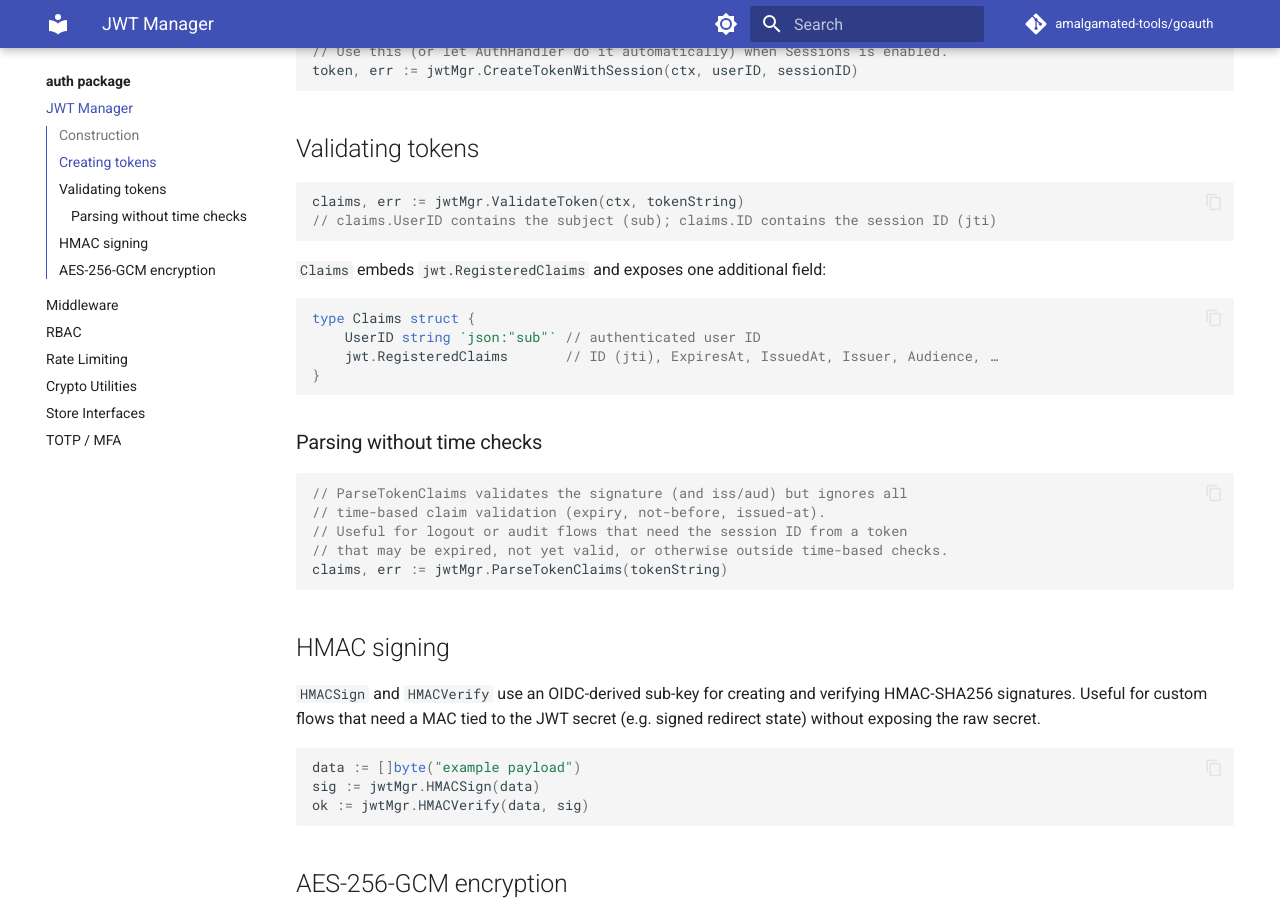
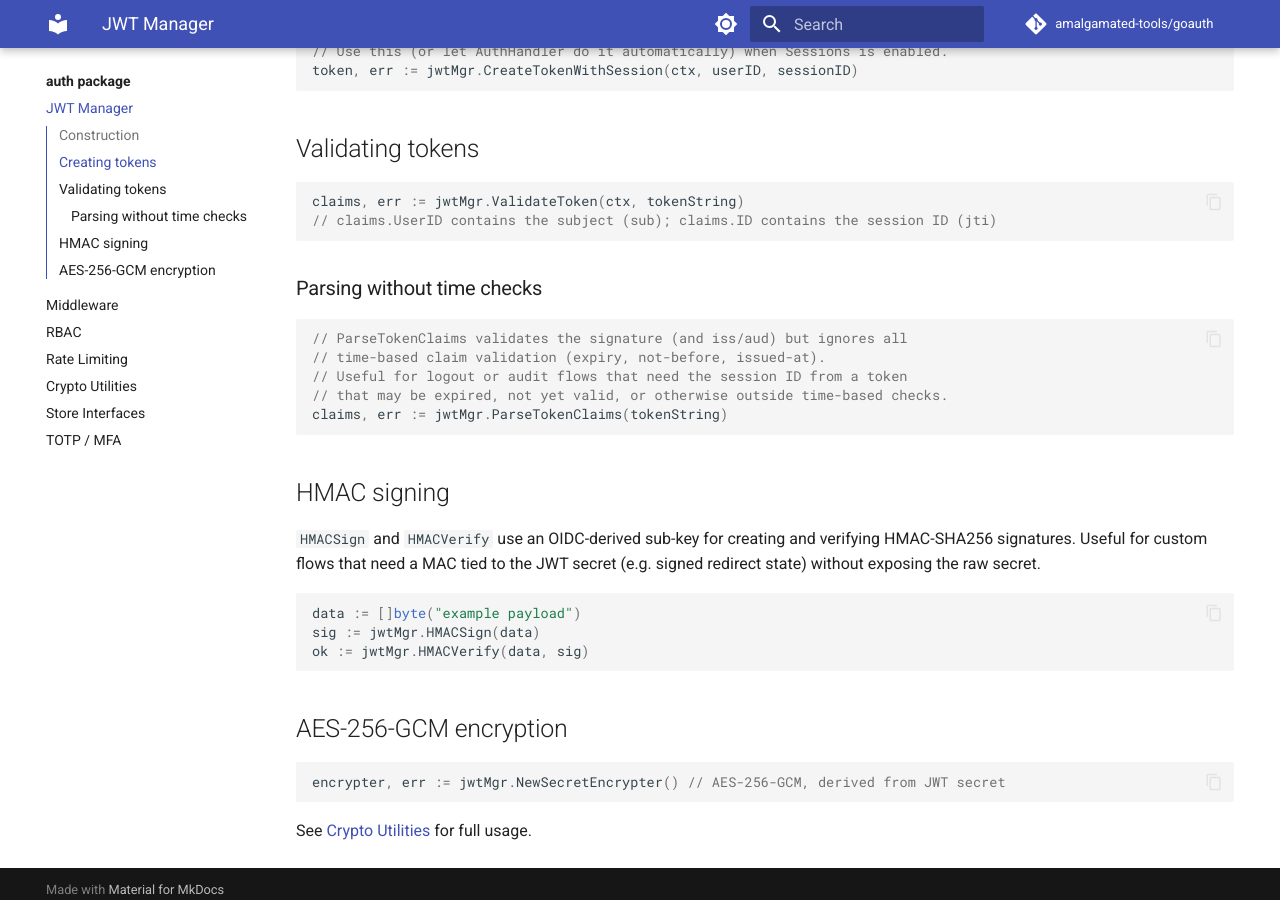
Before and after one commit to amalgamated-tools/goauth, an MkDocs documentation site: the page built from docs/auth/jwt.md, in a window 1280 px wide and 900 px high, scrolled down 625 px. Built offline with MkDocs 1.6.1 and Material for MkDocs 9.7.7, drawn with Linux system fonts in a browser that asks for light colours; comment, search, counter and statistics services are not loaded.

Commit message:
docs: remove duplicate definitions in jwt and middleware docs (#177)
- docs/auth/jwt.md: remove duplicated Claims struct definition that
  appeared both before and after the ValidateToken example
- docs/auth/middleware.md: remove duplicated AdminChecker interface
  definition and redundant description paragraph; incorporate the
  RBAC cross-reference link into the first usage paragraph

Co-authored-by: github-actions[bot] <41898282+github-actions[bot]@users.noreply.github.com>
Co-authored-by: Copilot <223556219+Copilot@users.noreply.github.com>
Co-authored-by: Patrick Veverka <veverkap@users.noreply.github.com>

````diff
--- a/docs/auth/jwt.md
+++ b/docs/auth/jwt.md
@@ -30,15 +30,6 @@ claims, err := jwtMgr.ValidateToken(ctx, tokenString)
 // claims.UserID contains the subject (sub); claims.ID contains the session ID (jti)
 ```
 
-`Claims` embeds `jwt.RegisteredClaims` and exposes one additional field:
-
-```go
-type Claims struct {
-    UserID string `json:"sub"` // authenticated user ID
-    jwt.RegisteredClaims       // ID (jti), ExpiresAt, IssuedAt, Issuer, Audience, …
-}
-```
-
 ### Parsing without time checks
 
 ```go
````
